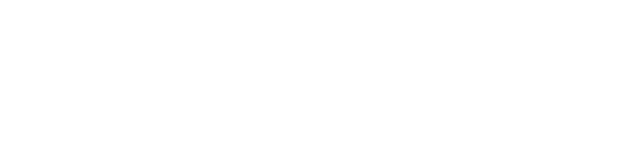
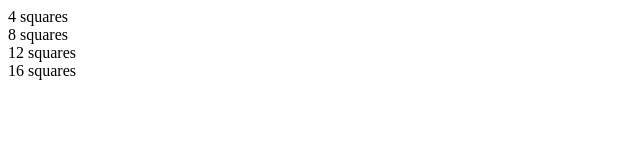
Before and after one commit to Zabed-Iftekhar/Etch-a-Sketch, a plain HTML site: page index.html in a window 1280 px wide. Shown: the whole page, without its empty margins (0-640 px from the left). Drawn offline with Linux system fonts and the light colour scheme.

Commit message:
Add box container containing buttons and boxes container.

```diff
--- a/index.html
+++ b/index.html
@@ -6,6 +6,16 @@
     <title>Etch-a-Sketch</title>
 </head>
 <body>
+    <div class="box-container">
+        <div class="buttons">
+            <div id="button-4">4 squares</div>
+            <div id="button-8">8 squares</div>
+            <div id="button-12">12 squares</div>
+            <div id="button-16">16 squares</div>
+
+        </div>
+        <div id="boxes"></div>
+    </div>
 
 </body>
 </html>
```
